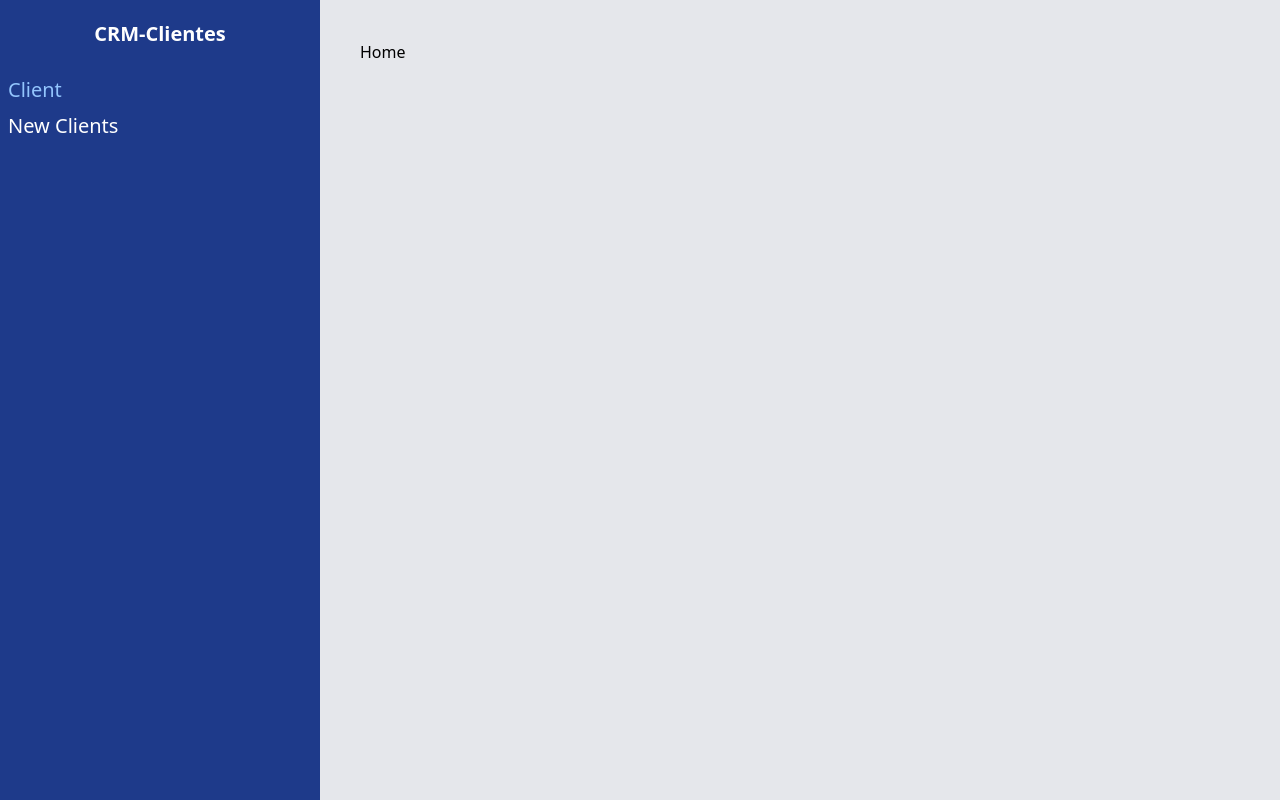
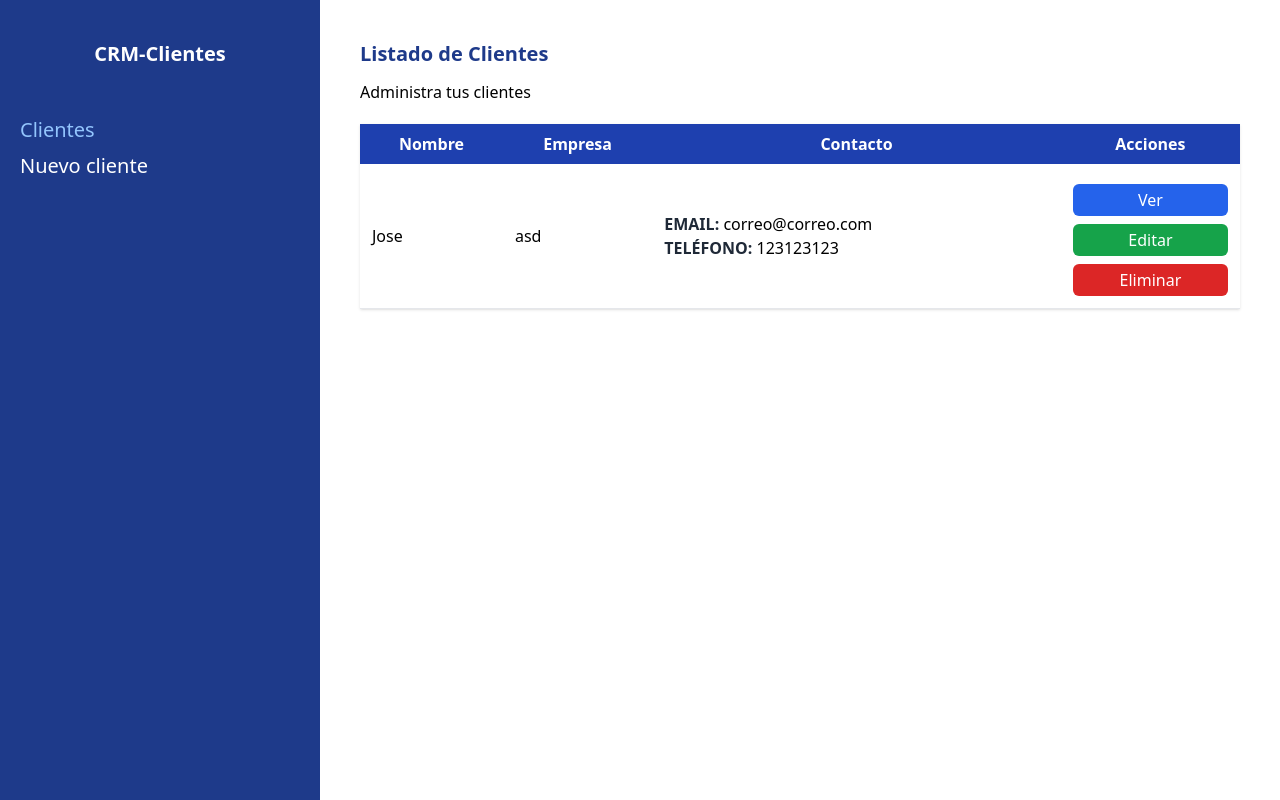
Before and after one commit to Josenegrin/clients-crm, a React (Vite) app: page /clients in a window 1280 px wide. Built offline with nearby package versions, Linux system fonts and the light colour scheme; data requests are answered from the project's data file.

Commit message:
funcionalidad básica del crm

```diff
--- /dev/null
+++ b/db.json
@@ -0,0 +1,12 @@
+{
+  "clients": [
+    {
+      "id": 1,
+      "name": "Jose",
+      "company": "asd",
+      "email": "correo@correo.com",
+      "phone": "123123123",
+      "notes": "asdasdasd"
+    }
+  ]
+}
--- a/package.json
+++ b/package.json
@@ -6,11 +6,13 @@
     "dev": "vite",
     "build": "tsc && vite build",
     "preview": "vite preview",
-    "tailwind:watch": "git remote add origin git@github.com:Josenegrin/clients-crm.git"
+    "tailwind:watch": "npx tailwindcss -i ./src/index.css -o ./src/dist/output.css --watch",
+    "jsonServer": "json-server --watch db.json --port 4000"
   },
   "dependencies": {
     "autoprefixer": "^10.4.2",
     "formik": "^2.2.9",
+    "json-server": "^0.17.0",
     "postcss": "^8.4.8",
     "react": "^17.0.2",
     "react-dom": "^17.0.2",
--- /dev/null
+++ b/src/components/Client.tsx
@@ -0,0 +1,36 @@
+import { useNavigate } from 'react-router-dom'
+
+interface Props {
+  client: {
+    name: string,
+    company: string,
+    email: string,
+    phone: string,
+    notes: string,
+    id: number,
+  },
+  handleDelete: Function,
+}
+
+const Client = ({ client, handleDelete }: Props) => {
+  const { name, company, email, phone, id } = client
+  const navigate = useNavigate()
+
+  return (
+    <tr key={id} className='border-b transition-all hover:bg-gray-50'>
+      <td className='p-3'>{name}</td>
+      <td className='p-3'>{company}</td>
+      <td className='p-3'>
+        <p><span className='text-gray-800 uppercase font-bold'>Email:</span> {email}</p>
+        <p><span className='text-gray-800 uppercase font-bold'>Teléfono:</span> {phone} </p>
+      </td>
+      <td className='p-3 flex flex-col'>
+        <button type='button' onClick={() => navigate(`/clients/${id}`)} className='mt-2 px-2 py-1 bg-blue-600 rounded-md transition-all text-white hover:bg-blue-500'>Ver</button>
+        <button type='button' onClick={() => navigate(`/clients/edit/${id}`)} className='mt-2 px-2 py-1 bg-green-600 rounded-md transition-all text-white hover:bg-green-500'>Editar</button>
+        <button type='button' onClick={() => handleDelete(id)} className='mt-2 px-2 py-1 bg-red-600 rounded-md transition-all text-white hover:bg-red-500'>Eliminar</button>
+      </td>
+    </tr>
+  )
+}
+
+export default Client
--- a/src/components/Formulario.tsx
+++ b/src/components/Formulario.tsx
@@ -1,22 +1,50 @@
 import { Formik, Field, Form } from "formik"
 import FormAlert from "./FormAlert"
-import { initialValues } from "../utils/valueForm"
 import { validationClientSchema } from "../utils/validationForm"
+import { sendClient } from "../utils/requestForms"
+import { useNavigate } from "react-router-dom"
+import Loader from './Loader'
+interface Props {
+  client: {
+    name: string,
+    company: string,
+    email: string,
+    phone: string,
+    notes: string,
+    id: number,
+  },
+  loading: boolean,
+}
+const Formulario = ({ client, loading }: Props) => {
+  const navigate = useNavigate()
 
-const Formulario = () => {
+  const initialValues = {
+    id: client?.id ?? '',
+    name: client?.name ?? '',
+    company: client?.company ?? '',
+    email: client?.email ?? '',
+    phone: client?.phone ?? '',
+    notes: client?.notes ?? '',
+  }
 
-  const handleSubmit = (values) => {
-    console.log(values)
+  const handleSubmit = (values: any) => {
+    sendClient(values)
+    navigate('/clients')
   }
 
 
 
   return (
+    loading ? <Loader /> :
       <div className='mt-10 px-5 py-10 bg-white rounded-lg shadow-md w-3/4 mx-auto'>
-      <h2 className='text-gray-600 font-bold textt-lg uppercase text-center'>Agregar Cliente</h2>
+        <h2 className='text-gray-600 font-bold textt-lg uppercase text-center'>{client?.name ? 'Editar Cliente' : 'Agregar Cliente'}</h2>
         <Formik
           initialValues={initialValues}
-        onSubmit={(values) => handleSubmit(values)}
+          enableReinitialize={true}
+          onSubmit={(values, { resetForm }) => {
+            handleSubmit(values)
+            resetForm()
+          }}
           validationSchema={validationClientSchema}
         >
           {(data) => {
@@ -70,7 +98,7 @@ const Formulario = () => {
                     </FormAlert>
                   )}
                 </div>
-              <input type='submit' value='Agregar Cliente' className='mt-5 w-full bg-blue-800 font-bold uppercase p-3 text-white rounded-md cursor-pointer hover:bg-blue-600 transition-all' />
+                <input type='submit' value={client?.name ? 'Editar Cliente' : 'Agregar Cliente'} className='mt-5 w-full bg-blue-800 font-bold uppercase p-3 text-white rounded-md cursor-pointer hover:bg-blue-600 transition-all' />
               </Form>
             )
           }}
@@ -79,4 +107,7 @@ const Formulario = () => {
   )
 }
 
+Formulario.defaultProps = {
+  client: null,
+}
 export default Formulario
--- /dev/null
+++ b/src/components/Loader.tsx
@@ -0,0 +1,15 @@
+const Loader = () => {
+  return (
+    <div className='w-full flex justify-center'>
+      <button disabled type="button" className="text-white bg-blue-700 hover:bg-blue-800 focus:ring-4 focus:ring-blue-300 font-medium rounded-lg text-sm px-5 py-2.5 text-center mr-2 dark:bg-blue-600 dark:hover:bg-blue-700 dark:focus:ring-blue-800 inline-flex items-center">
+        <svg role="status" className="inline mr-3 w-4 h-4 text-white animate-spin" viewBox="0 0 100 101" fill="none" xmlns="http://www.w3.org/2000/svg">
+          <path d="M100 50.5908C100 78.2051 77.6142 100.591 50 100.591C22.3858 100.591 0 78.2051 0 50.5908C0 22.9766 22.3858 0.59082 50 0.59082C77.6142 0.59082 100 22.9766 100 50.5908ZM9.08144 50.5908C9.08144 73.1895 27.4013 91.5094 50 91.5094C72.5987 91.5094 90.9186 73.1895 90.9186 50.5908C90.9186 27.9921 72.5987 9.67226 50 9.67226C27.4013 9.67226 9.08144 27.9921 9.08144 50.5908Z" fill="#E5E7EB" />
+          <path d="M93.9676 39.0409C96.393 38.4038 97.8624 35.9116 97.0079 33.5539C95.2932 28.8227 92.871 24.3692 89.8167 20.348C85.8452 15.1192 80.8826 10.7238 75.2124 7.41289C69.5422 4.10194 63.2754 1.94025 56.7698 1.05124C51.7666 0.367541 46.6976 0.446843 41.7345 1.27873C39.2613 1.69328 37.813 4.19778 38.4501 6.62326C39.0873 9.04874 41.5694 10.4717 44.0505 10.1071C47.8511 9.54855 51.7191 9.52689 55.5402 10.0491C60.8642 10.7766 65.9928 12.5457 70.6331 15.2552C75.2735 17.9648 79.3347 21.5619 82.5849 25.841C84.9175 28.9121 86.7997 32.2913 88.1811 35.8758C89.083 38.2158 91.5421 39.6781 93.9676 39.0409Z" fill="currentColor" />
+        </svg>
+        Cargando...
+      </button>
+    </div>
+  )
+}
+
+export default Loader
--- a/src/layout/Layout.tsx
+++ b/src/layout/Layout.tsx
@@ -6,15 +6,15 @@ const Layout = () => {
 
   return (
     <div className='md:flex md:min-h-screen'>
-      <div className='md:w-1/4 bg-blue-900 px-5 py-10 sm:px-2 sm:py-5 '>
+      <div className='md:w-1/4 bg-blue-900 px-5 py-10'>
         <h2 className='text-xl font-black text-white text-center'>CRM-Clientes</h2>
-        <nav className='mt-10 flex md:flex-col sm:mt-5  sm:justify-around'>
+        <nav className='mt-5 flex justify-around md:mt-10 md:flex-col'>
           <NavLink className={`${activeUrl === '/clients' ? 'text-blue-300' : 'text-white'} text-xl block mt-2 hover:text-blue-300 transition-all`}
-            to="/clients">Client</NavLink>
-          <NavLink className={`${activeUrl === '/clients/new' ? 'text-blue-300' : 'text-white'} text-xl block mt-2 hover:text-blue-300 transition-all`} to="/clients/new">New Clients</NavLink>
+            to="/clients">Clientes</NavLink>
+          <NavLink className={`${activeUrl === '/clients/new' ? 'text-blue-300' : 'text-white'} text-xl block mt-2 hover:text-blue-300 transition-all`} to="/clients/new">Nuevo cliente</NavLink>
         </nav>
       </div>
-      <div className='md:w-3/4 p-10 bg-gray-200 md:h-screen overflow-scroll'>
+      <div className='md:w-3/4 p-10 h-screen md:overflow-y-scroll '>
         <Outlet />
       </div>
 
--- a/src/pages/EditClient.tsx
+++ b/src/pages/EditClient.tsx
@@ -1,8 +1,42 @@
-import React from 'react'
+import { useState, useEffect } from 'react'
+import Formulario from '../components/Formulario'
+import { useParams } from 'react-router-dom'
+import FormAlert from '../components/FormAlert'
 
 const EditClient = () => {
+  const [client, setClient] = useState<any | null>(null)
+  const [loading, setLoading] = useState<boolean>(true)
+
+  const { id } = useParams()
+
+  useEffect(() => {
+    const getClient = async () => {
+      try {
+        const req = await fetch(`http://localhost:4000/clientes/${id}`)
+        const res = await req.json()
+        setClient(res)
+      } catch (error) {
+        console.log(error)
+      }
+      setLoading(false)
+    }
+    getClient()
+  }, [])
+
   return (
-    <div>Editar Cliente</div>
+    <>
+      <h1 className='font-black text-xl text-blue-900'>Editar Cliente</h1>
+      {client?.name ?
+        <>
+          <p className='mt-3'>Llena los siguientes campos para registar un cliente</p>
+          <div>
+            <Formulario client={client} loading={loading} />
+          </div>
+        </>
+        : <div className='mt-5'><FormAlert>Cliente no válido</FormAlert></div>
+
+      }
+    </>
   )
 }
 
--- a/src/pages/Home.tsx
+++ b/src/pages/Home.tsx
@@ -1,8 +1,49 @@
-import React from 'react'
+import { useState, useEffect } from "react"
+import Client from "../components/Client"
+import { deleteClient } from "../utils/requestForms"
 
 const Home = () => {
+  const [clients, setClients] = useState([])
+
+  useEffect(() => {
+    const getClient = async () => {
+      try {
+        const req = await fetch('http://localhost:4000/clients')
+        const res = await req.json()
+        if (res) setClients(res)
+      } catch (error) {
+        console.log(error)
+      }
+    }
+    getClient()
+  }, [])
+
+  const handleDelete = (id: number) => {
+
+    deleteClient(id)
+
+    const filteringClients = clients.filter((client) => client.id !== id)
+    setClients(filteringClients)
+  }
   return (
-    <div>Home</div>
+    <section>
+      <h2 className='font-black text-xl text-blue-900'>Listado de Clientes</h2>
+      <p className='mt-3'>Administra tus clientes</p>
+      <table className='w-full mt-5 table-auto shadow bg-white'>
+        <thead className='bg-blue-800 text-white'>
+          <tr>
+            <th className='p-2'>Nombre</th>
+            <th className='p-2'>Empresa</th>
+            <th className='p-2'>Contacto</th>
+            <th className='p-2'>Acciones</th>
+          </tr>
+        </thead>
+        <tbody>
+          {clients?.length > 0 && clients.map((client, index) => <Client key={index} client={client} handleDelete={handleDelete} />)}
+        </tbody>
+      </table>
+
+    </section>
   )
 }
 
--- /dev/null
+++ b/src/pages/ViewClient.tsx
@@ -0,0 +1,42 @@
+import { useState, useEffect } from 'react'
+import { useParams } from "react-router-dom"
+import Loader from '../components/Loader'
+
+const ViewClient = () => {
+  const [client, setClient] = useState<any | null>(null)
+  const [loading, setLoading] = useState<boolean>(true)
+
+  const { id } = useParams()
+
+  useEffect(() => {
+    const getClient = async () => {
+      try {
+        const req = await fetch(`http://localhost:4000/clients/${id}`)
+        const res = await req.json()
+        setClient(res)
+      } catch (error) {
+        console.log(error)
+      }
+      setLoading(false)
+    }
+    getClient()
+  }, [])
+
+  return loading ? (
+    <Loader />
+  ) : Object?.keys(client)?.length === 0 ? (
+    <p>No Hay Resultados </p>
+  ) : (
+    <div>
+      <h1 className='font-black text-xl text-blue-900'>Ver Cliente: {client?.name}</h1>
+      <p className='mt-3'>Información del cliente</p>
+      <p className='text-xl mt-10 text-gray-700'><span className='uppercase font-bold text-gray-800'>Cliente: </span>{client?.name}</p>
+      {client?.company && <p className='text-xl mt-4 text-gray-700'><span className='uppercase font-bold text-gray-800'>Empresa: </span>{client?.company}</p>}
+      {client?.email && <p className='text-xl mt-4 text-gray-700'><span className='uppercase font-bold text-gray-800'>Email: </span>{client?.email}</p>}
+      {client?.phone && <p className='text-xl mt-4 text-gray-700'><span className='uppercase font-bold text-gray-800'>Teléfono: </span>{client?.phone}</p>}
+      {client?.notes && <p className='text-xl mt-4 text-gray-700'><span className='uppercase font-bold text-gray-800'>Notas: </span>{client?.notes}</p>}
+    </div>
+  )
+}
+
+export default ViewClient
--- a/src/routes/index.tsx
+++ b/src/routes/index.tsx
@@ -3,6 +3,7 @@ import Layout from "../layout/Layout"
 import Home from "../pages/Home"
 import NewClient from "../pages/NewClient"
 import EditClient from "../pages/EditClient"
+import ViewClient from "../pages/ViewClient"
 // import ErrorPage from "../pages/ErrorPage"
 
 const index = () => {
@@ -12,6 +13,7 @@ const index = () => {
         <Route path='/clients' element={<Layout />}>
           <Route index element={<Home />} />
           <Route path='new' element={<NewClient />} />
+          <Route path=':id' element={<ViewClient />} />
           <Route path='edit/:id' element={<EditClient />} />
         </Route>
         {/* <Route path='/*' element={<ErrorPage />} /> */}
--- /dev/null
+++ b/src/utils/requestForms.ts
@@ -0,0 +1,43 @@
+const clientsUrl = 'http://localhost:4000/clients'
+
+export const getClients = async () => {
+  try {
+    const req = await fetch(clientsUrl)
+    const res = await req.json()
+  } catch (error) {
+    console.log(error)
+  }
+}
+
+export const sendClient = async (values: any)=>  {
+
+  const url = values?.id ? `${clientsUrl}/${values?.id}` : clientsUrl
+  try {
+    const req = await fetch(url, {
+      method: values.id ? 'PATCH' : 'POST',
+      body: JSON.stringify(values),
+      headers: {
+        'Content-Type': 'application/json'
+      }
+    })
+    const res = await req.json()
+  } catch(error) {
+    console.log(error)
+  }
+}
+
+export const deleteClient = async (id: number) =>  {
+  const url = `${clientsUrl}/${id}`
+  try {
+
+    const req = await fetch(url, {
+      method: 'DELETE',
+      headers: {
+        'Content-Type': 'application/json'
+      }
+    })
+    const res = await req.json()
+  } catch(error) {
+    console.log(error)
+  }
+}
```
Also changed, not shown: 1 other file (tests, documents, lock files or other folders). Lines whose indentation alone changed are shown as unchanged.
